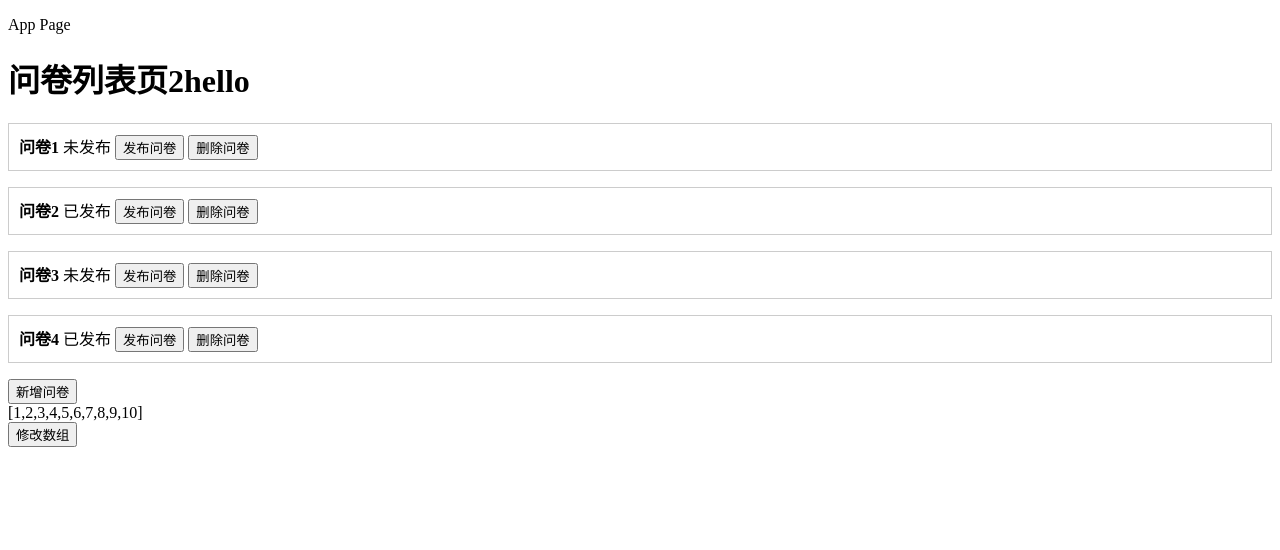
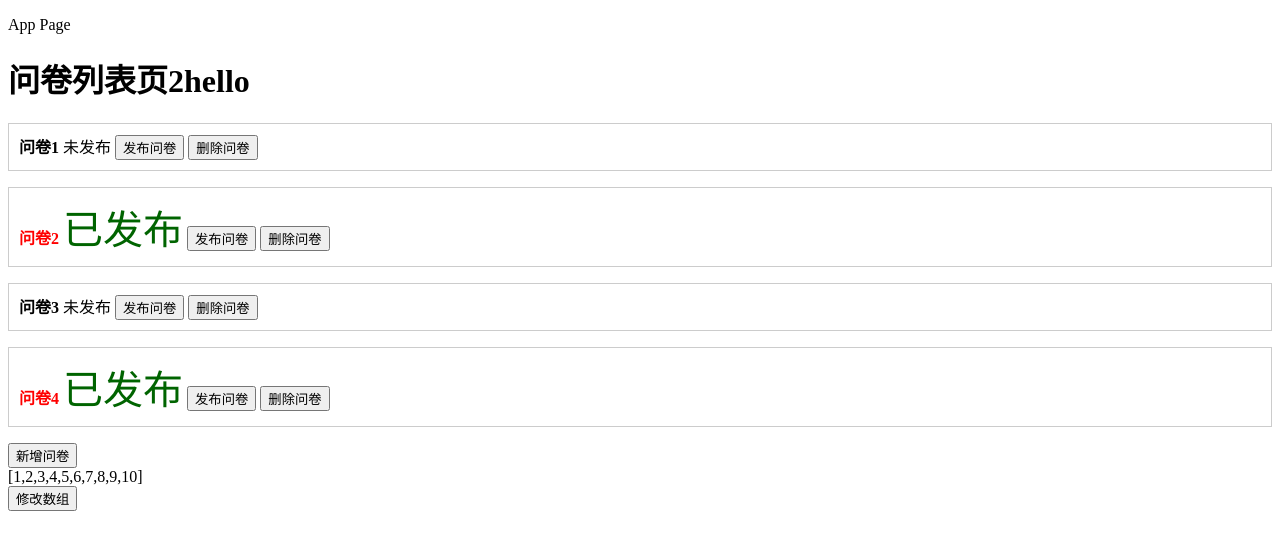
Before and after one commit to yinxi0607/wenjuanxing, a React (Vite) app: page / in a window 1280 px wide. Shown: the top 550 px of the page. Built offline with nearby package versions, Linux system fonts and the light colour scheme.

Commit message:
add sass

```diff
--- a/package.json
+++ b/package.json
@@ -14,7 +14,8 @@
     "classnames": "^2.3.2",
     "immer": "^10.0.2",
     "react": "^18.2.0",
-    "react-dom": "^18.2.0"
+    "react-dom": "^18.2.0",
+    "sass": "^1.66.1"
   },
   "devDependencies": {
     "@types/react": "^18.2.15",
--- /dev/null
+++ b/src/components/QuestionCard.module.scss
@@ -0,0 +1,13 @@
+.list-item {
+  border: 1px solid #ccc;
+  padding: 10px;
+  margin-bottom: 16px;
+
+  .publish-span {
+    color: darkgreen;
+    font-size: 40px;
+  }
+}
+.published{
+  color: red;
+}
--- a/src/components/QuestionCard.tsx
+++ b/src/components/QuestionCard.tsx
@@ -1,7 +1,7 @@
 import {FC} from 'react';
 // import './QuestionCard.css'
-// import classNames from "classnames";
-import styles from './QuestionCard.module.css'
+import classNames from "classnames";
+import styles from './QuestionCard.module.scss'
 
 interface PropsType{
     id: string
@@ -30,11 +30,18 @@
     //     }
     // )
 
+    const listItemClass = styles['list-item']
+    const publishedClass = styles.published
+    const itemClassName = classNames({
+        [listItemClass] : true,
+        [publishedClass] : isPublished
+    })
+
     return (
-        <div key={id} className={styles["list-item"]}>
+        <div key={id} className={itemClassName}>
             <strong>{title}</strong>
             &nbsp;
-            {isPublished ? <span >已发布</span> : <span>未发布</span>}
+            {isPublished ? <span className={styles['publish-span']}>已发布</span> : <span>未发布</span>}
             &nbsp;
             <button onClick={() => {
                 publish(id)
```
Also changed, not shown: 1 other file (tests, documents, lock files or other folders).
